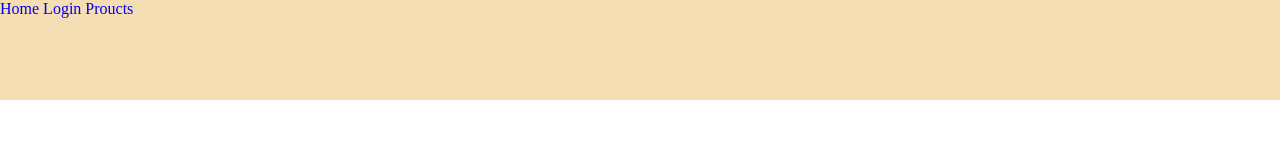
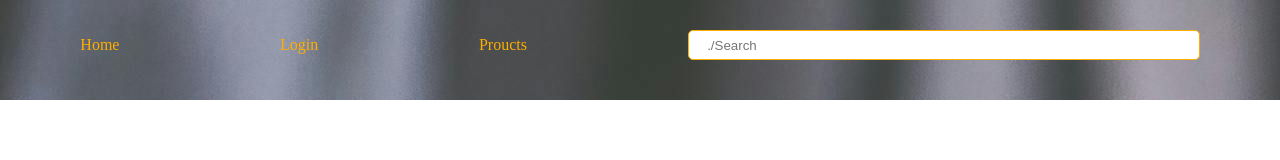
Before and after one commit to manoj29k/E-Shop-18-03-24, a plain HTML site: page index.html in a window 1280 px wide. Drawn offline with Linux system fonts and the light colour scheme.

Commit message:
commit 18/03/24

```diff
--- a/assets/css/styles.css
+++ b/assets/css/styles.css
@@ -5,10 +5,26 @@
 }
 a{
     text-decoration: none;
+    color: #FFAE00;
 }
 nav{
-    background-color: wheat;
-    color: #FFAE00;
+    background-image: url(/assets/img/nav-img.jpg);
+    object-fit: cover;
     height: 100px;
+    flex-wrap: wrap;
+}
+.location{
+    display: flex;
+    justify-content: space-around;
+    flex-direction: row;
+    align-items: center;
+    text-align: center;
+    padding-top: 30px;
+}
 
+header input{
+    width: 40%;
+    height: 30px;
+    border-radius: 5px;
+    border: 1px solid #FFAE00;
 }
--- a/index.html
+++ b/index.html
@@ -12,10 +12,13 @@
 </head>
 <body>
     <header >
-        <nav>
-            <a href="/index.html" class="logo">Home</a>
-            <a href="/view/login.html">Login</a>
-            <a href="/view/products.html">Proucts</a>
+        <nav class="navigation">
+            <div class="location">
+                <a href="/index.html" class="logo">Home </a>
+                <a href="/view/login.html">Login </a>
+                <a href="/view/products.html">Proucts </a>
+                <input class="search" type="text" placeholder="     ./Search">
+            </div>
         </nav>
     </header>
     <main>
```
Also changed, not shown: assets/img/nav-img.jpg (added).
